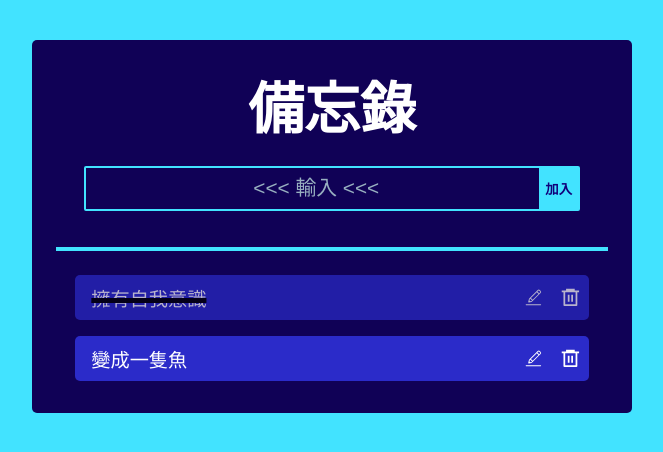
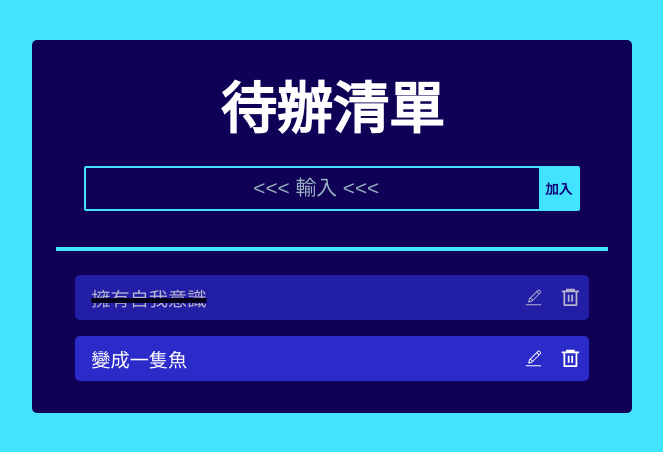
Before and after one commit to Lai-Jian-Chen/To-do-List, a React (Vite) app: page / in a window 1280 px wide. Shown: the top 452 px of the page, without its empty margins (308-971 px from the left). Built offline with nearby package versions, Linux system fonts and the light colour scheme.

Commit message:
修改title跟deploy指令

```diff
--- a/package.json
+++ b/package.json
@@ -8,6 +8,7 @@
     "build": "vite build",
     "lint": "eslint . --ext js,jsx --report-unused-disable-directives --max-warnings 0",
     "preview": "vite preview",
+    "predeploy": "npm run build",
     "deploy": "gh-pages -d dist"
   },
   "dependencies": {
--- a/src/components/todoWrapper.jsx
+++ b/src/components/todoWrapper.jsx
@@ -69,7 +69,7 @@ const todoWrapper = () => {
 
   return (
     <div className="todoWrapper">
-      <h1>備忘錄</h1>
+      <h1>待辦清單</h1>
       <CreateForm addTodo={addTodo} />
       <div className="line"></div>
       {todos.map((todo) => {
```
